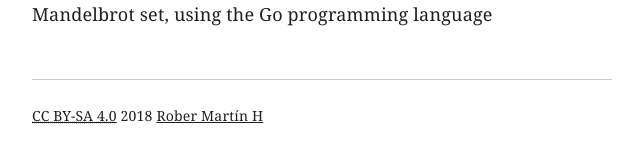
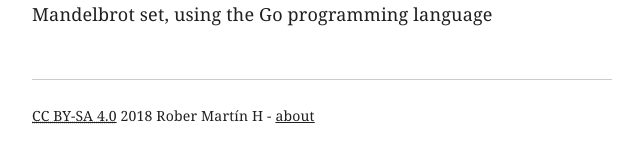
Before and after one commit to rmhdev/rmhdev.github.com, a Jekyll site: the page built from index.html, in a window 1280 px wide. Shown: the part 376-539 px from the top of the page, without its empty margins (318-961 px from the left). Built offline with Jekyll 4.4.1, drawn with Linux system fonts in a browser that asks for light colours.

Commit message:
improve footer

```diff
--- a/_includes/footer.html
+++ b/_includes/footer.html
@@ -2,7 +2,7 @@
     <section class="content">
         <p class="links">
             <a rel="license" href="{{ site.license.url }}"><abbr title="Licensed under Creative Commons Attribution-ShareAlike 4.0 International License">{{ site.license.alias }}</abbr></a>
-            <span class="author">{{ site.time | date: "%Y" }} <a href="{% link about.md %}" rel="author">{{ site.author.name }}</a></span>
+            <span class="author">{{ site.time | date: "%Y" }} {{ site.author.name }} - <a href="{% link about.md %}" rel="author">about</a></span>
         </p>
     </section>
 </div>
```
